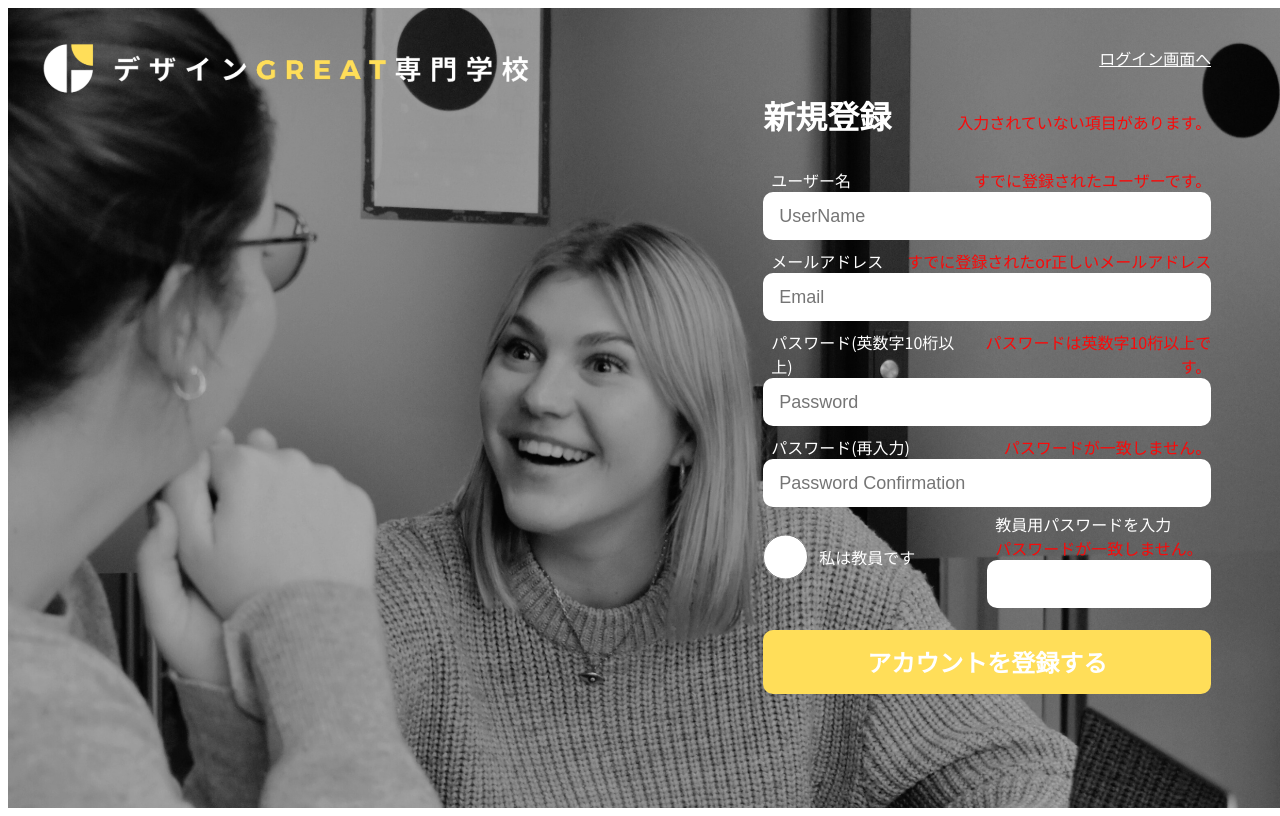
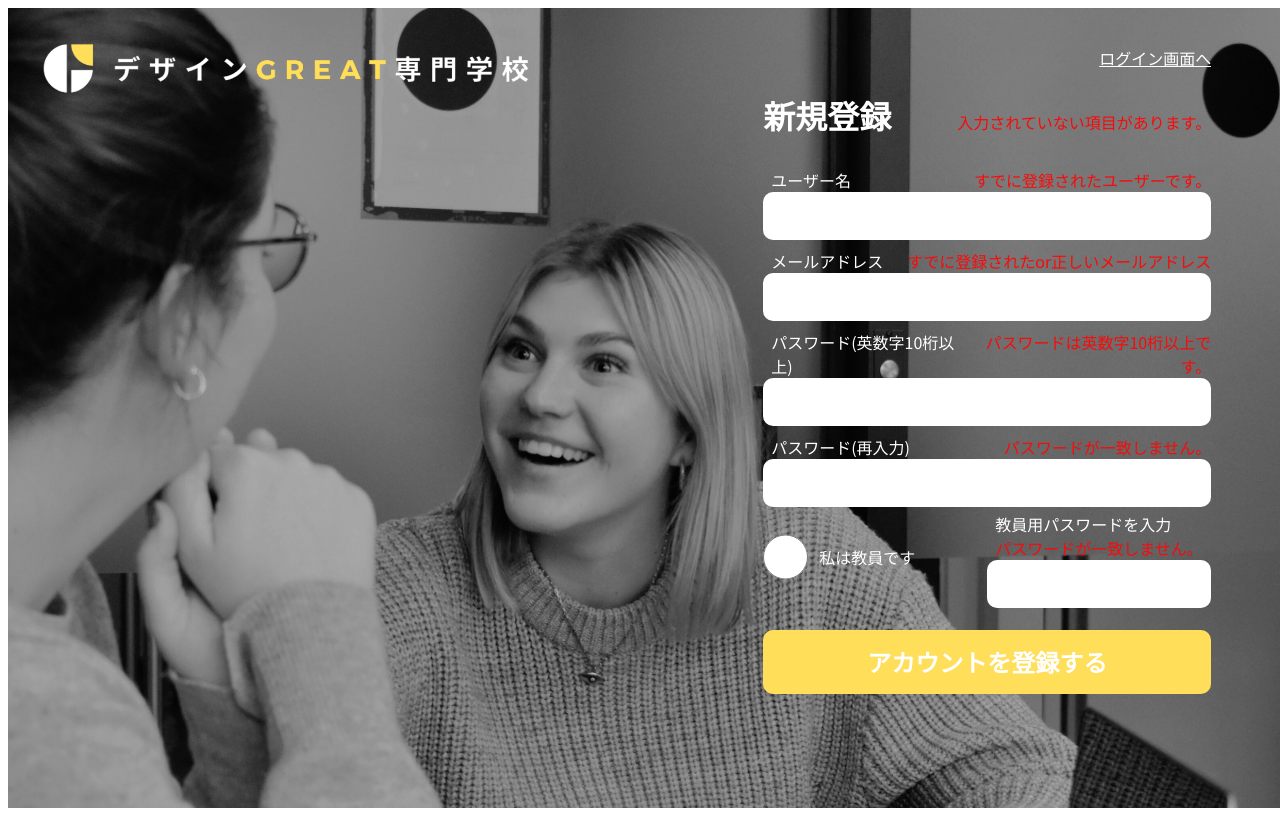
Before and after one commit to GteamChatApp-202310Hackathon/designgreat, a Flask app: template ChatApp/templates/registration/signup.html in a window 1280 px wide. Run offline with Flask 2, Linux system fonts and the light colour scheme; the template is opened without the code that fills it, so the values that code supplies are empty; some libraries are stand-ins or nearby versions.

Commit message:
feature/Frontend-999

```diff
--- a/ChatApp/templates/registration/login.html
+++ b/ChatApp/templates/registration/login.html
@@ -33,14 +33,12 @@
             <label for="name-input">ユーザー名</label>
             <input
               type="text"
-              placeholder="UserName"
               name="name"
               id="name-input"
             />
             <label for="password-input">パスワード</label>
             <input
               type="password"
-              placeholder="Password"
               name="password1"
               id="password-input"
             />
--- a/ChatApp/templates/registration/signup.html
+++ b/ChatApp/templates/registration/signup.html
@@ -42,7 +42,6 @@
               </div>
               <input
                 type="text"
-                placeholder="UserName"
                 name="name"
                 id="signup-name-input"
               />
@@ -54,7 +53,6 @@
               </div>
               <input
                 type="text"
-                placeholder="Email"
                 name="email"
                 id="signup-email-input"
               />
@@ -66,7 +64,6 @@
               </div>
               <input
                 type="password"
-                placeholder="Password"
                 name="password1"
                 id="signup-password-input"
               />
@@ -78,7 +75,6 @@
             </div>
               <input
                 type="password"
-                placeholder="Password Confirmation"
                 name="password2"
                 id="signup-password-confirmation-input"
               />
```
